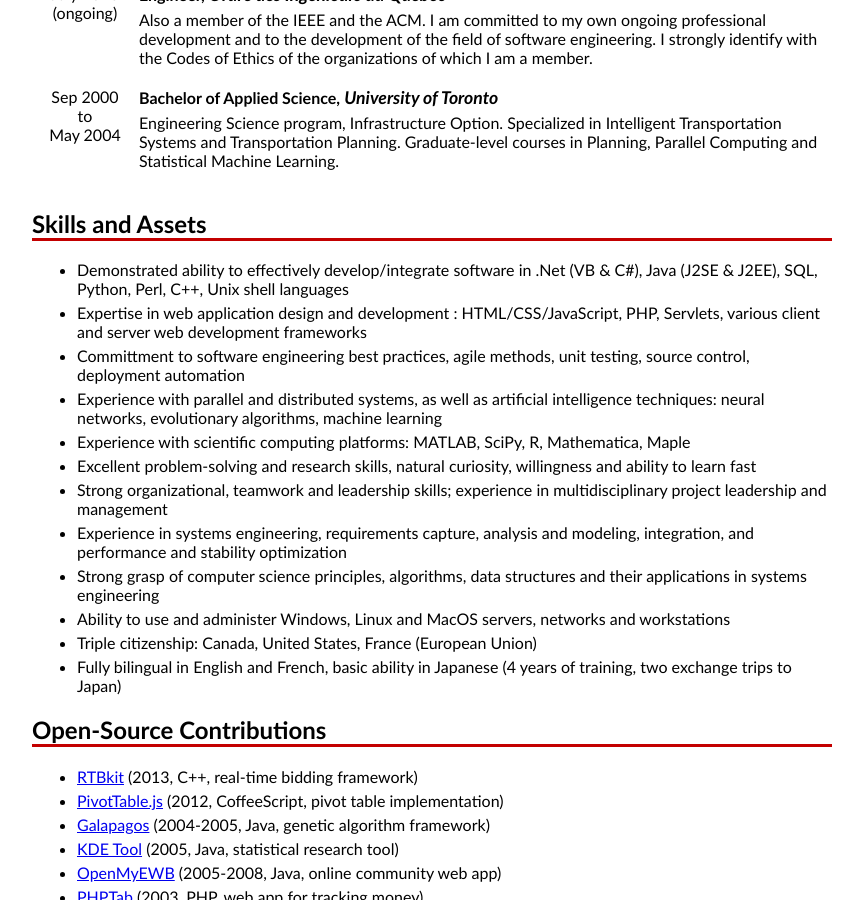
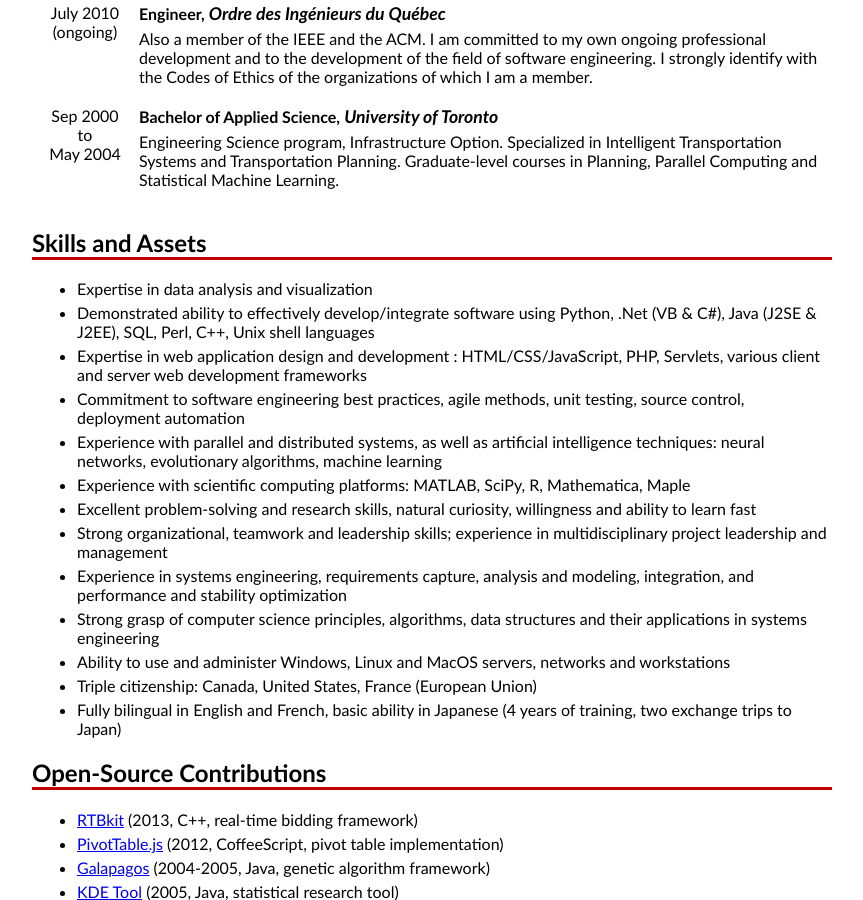
Before and after one commit to nicolaskruchten/nicolaskruchten.github.io, a Jekyll site: the page cv.html, which Jekyll copies as it is, in a window 1280 px wide and 900 px high, scrolled down 1105 px. Shown: the whole window, without its empty margins (208-1071 px from the left). Built offline with Jekyll 4.4.1, drawn with Linux system fonts in a browser that asks for light colours; some of the changed text lies outside the part shown.

Commit message:
latest cv

```diff
--- a/cv.html
+++ b/cv.html
@@ -170,9 +170,10 @@
 <h2>Skills and Assets</h2>
 
 <ul>
-<li>Demonstrated ability to effectively develop/integrate software in .Net (VB & C#), Java (J2SE & J2EE), SQL, Python, Perl, C++, Unix shell languages</li>
+<li>Expertise in data analysis and visualization</li>
+<li>Demonstrated ability to effectively develop/integrate software using Python, .Net (VB & C#), Java (J2SE & J2EE), SQL, Perl, C++, Unix shell languages</li>
 <li>Expertise in web application design and development : HTML/CSS/JavaScript, PHP, Servlets, various client and server web development frameworks</li>
-<li>Committment to software engineering best practices, agile methods, unit testing, source control, deployment automation</li>
+<li>Commitment to software engineering best practices, agile methods, unit testing, source control, deployment automation</li>
 <li>Experience with parallel and distributed systems, as well as artificial intelligence techniques: neural networks, evolutionary algorithms, machine learning</li>
 <li>Experience with scientific computing platforms: MATLAB, SciPy, R, Mathematica, Maple</li>
 <li>Excellent problem-solving and research skills, natural curiosity, willingness and ability to learn fast</li>
```
Also changed, not shown: other parts of cv.html (+1 -1 lines).
